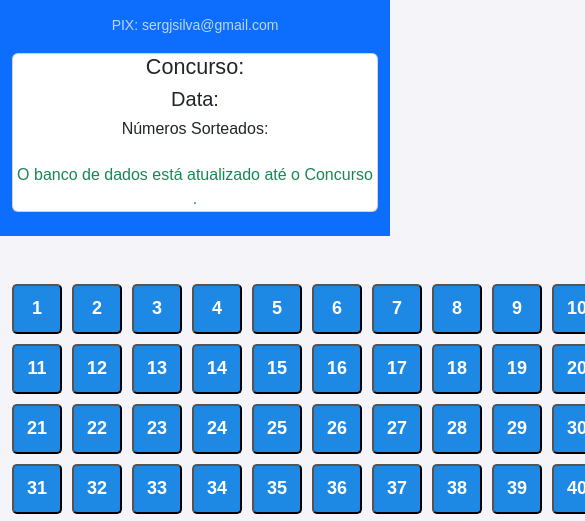
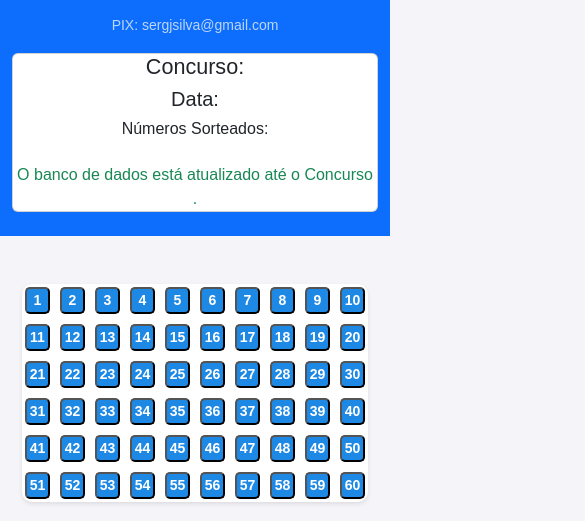
Before and after one commit to sj-silva/mega-coocorrencias, a plain HTML site: page index.html in a window 390 px wide. Shown: the part 242-763 px from the top of the page, 585 px wide, since content can reach past the window. Drawn offline with nearby package versions, Linux system fonts and the light colour scheme; no server answers.

Commit message:
updating style.css

```diff
--- a/style.css
+++ b/style.css
@@ -1,3 +1,4 @@
+/* Estilo Geral */
 body {
   font-family: Arial, sans-serif;
   text-align: center;
@@ -5,19 +6,33 @@ body {
   padding: 0;
   background-color: #f4f4f9;
 }
+
+/* Cabeçalho */
 h1 {
   color: #333;
 }
+
+/* Board de Números */
 .number-board {
   display: grid;
-  grid-template-columns: repeat(10, 1fr);
+  grid-template-columns: repeat(
+    10,
+    minmax(0, 1fr)
+  ); /* Sempre 10 colunas com ajuste automático */
   gap: 10px;
-  max-width: 500px;
-  margin: 0 auto;
+  max-width: calc(100% - 20px); /* Garante que não ultrapasse a tela */
+  margin: 20px auto; /* Centralizado */
+  padding: 10px;
+  box-shadow: 0 2px 4px rgba(0, 0, 0, 0.1);
+  background-color: #fff;
+  border-radius: 10px;
+  overflow-x: auto; /* Habilita rolagem horizontal */
 }
+
+/* Estilo dos Números */
 .number {
-  width: 50px;
-  height: 50px;
+  width: 100%; /* Ajusta automaticamente para caber nas colunas */
+  aspect-ratio: 1; /* Quadrado */
   background-color: #1e88e5;
   color: white;
   display: flex;
@@ -29,17 +44,40 @@ h1 {
   font-weight: bold;
   transition: background-color 0.3s ease;
 }
+
 .number:hover {
   background-color: #1565c0;
 }
 
-/* Estilo para números selecionados */
+/* Números Selecionados */
 .number.selected-number {
   background-color: red;
 }
 
+/* Resultado */
 .result {
   margin-top: 20px;
   font-size: 18px;
   color: #555;
 }
+
+/* Ajuste para Telas Pequenas */
+@media (max-width: 768px) {
+  .number-board {
+    padding: 5px;
+  }
+
+  .number {
+    font-size: 16px;
+  }
+}
+
+@media (max-width: 480px) {
+  .number-board {
+    padding: 3px;
+  }
+
+  .number {
+    font-size: 14px;
+  }
+}
```
